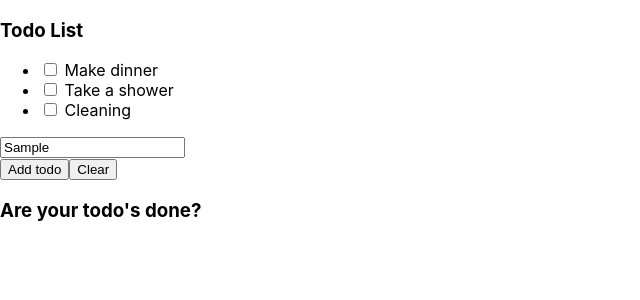
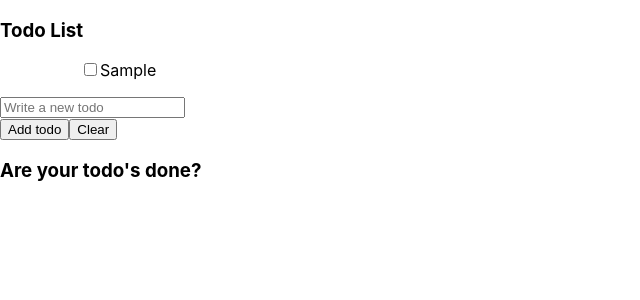
Before and after one commit to becodeorg/verou-3-react-intro-Ellen-Seghers, a React (Create React App) app: page / in a window 1280 px wide. Both pictures are taken after typing "Sample" into the empty fields and a click on the button "Add todo". Shown: the top 300 px of the page, without its empty margins (0-640 px from the left). Built offline with nearby package versions, Linux system fonts and the light colour scheme.

Commit message:
Add todos finished

```diff
--- a/src/App.js
+++ b/src/App.js
@@ -1,14 +1,41 @@
-import logo from './logo.svg';
 import './App.css';
+import React, {useRef, useEffect, useState} from "react";
 import Todos from './Todos';
-import Form from './Form';
 
 const App = () => {
+    const [todos, setTodos] = useState([]);
+    const inputRef = useRef();
+    const clickHandler = () => {
+        // Do something with inputElement...
+        const name = inputRef.current.value
+        console.log(inputRef.current.value);
+        if (name === '') return
+            setTodos(prevTodos => {
+                return [...prevTodos, { id: 1, name: name, complete: false}]
+            })
+        inputRef.current.value = null
+    }
+
+    useEffect(() => {
+        let storedTodo = JSON.parse(localStorage.getItem('myTodo'));
+        console.log(storedTodo);
+        if (storedTodo){
+            setTodos(storedTodo);
+        }
+        console.log(todos)
+
+    },[]);
+
     return (
-        <body>
-            <Todos />
-            <Form />
-        </body>
+      <div>
+          <div>
+              <Todos todos={todos} />
+              <input ref={inputRef} type="text" placeholder="Write a new todo" />
+              <br />
+              <button onClick={clickHandler}>Add todo</button>
+              <button>Clear</button>
+          </div>
+      </div>
   );
 }
 
--- /dev/null
+++ b/src/Todo.js
@@ -0,0 +1,11 @@
+import React from 'react';
+
+const Todo = ({todo}) => {
+    return (
+        <ul>
+            <input type="checkbox" checked={todo.complete}/>{todo.name}
+        </ul>
+    )
+}
+
+export default Todo;
--- a/src/Todos.js
+++ b/src/Todos.js
@@ -1,17 +1,16 @@
 import React, { useState } from  'react';
+import Todo from './Todo';
 
-const Todolist = () => {
-    const [Todos, setTodos] = useState(["Make dinner", "Take a shower", "Cleaning"]);
-
+const Todos = ({todos}) => {
     return (
         <ul>
-            {Todos.map((todo) => (
-                <li>
-                    <input type="checkbox" /> {todo}
-                </li>
-            ))}
+            {todos.map((todo, index) => {
+                return (
+                    <Todo key={index} todo={todo}/>
+                )
+            })}
         </ul>
     )
 }
 
-export default Todolist;
+export default Todos;
```
